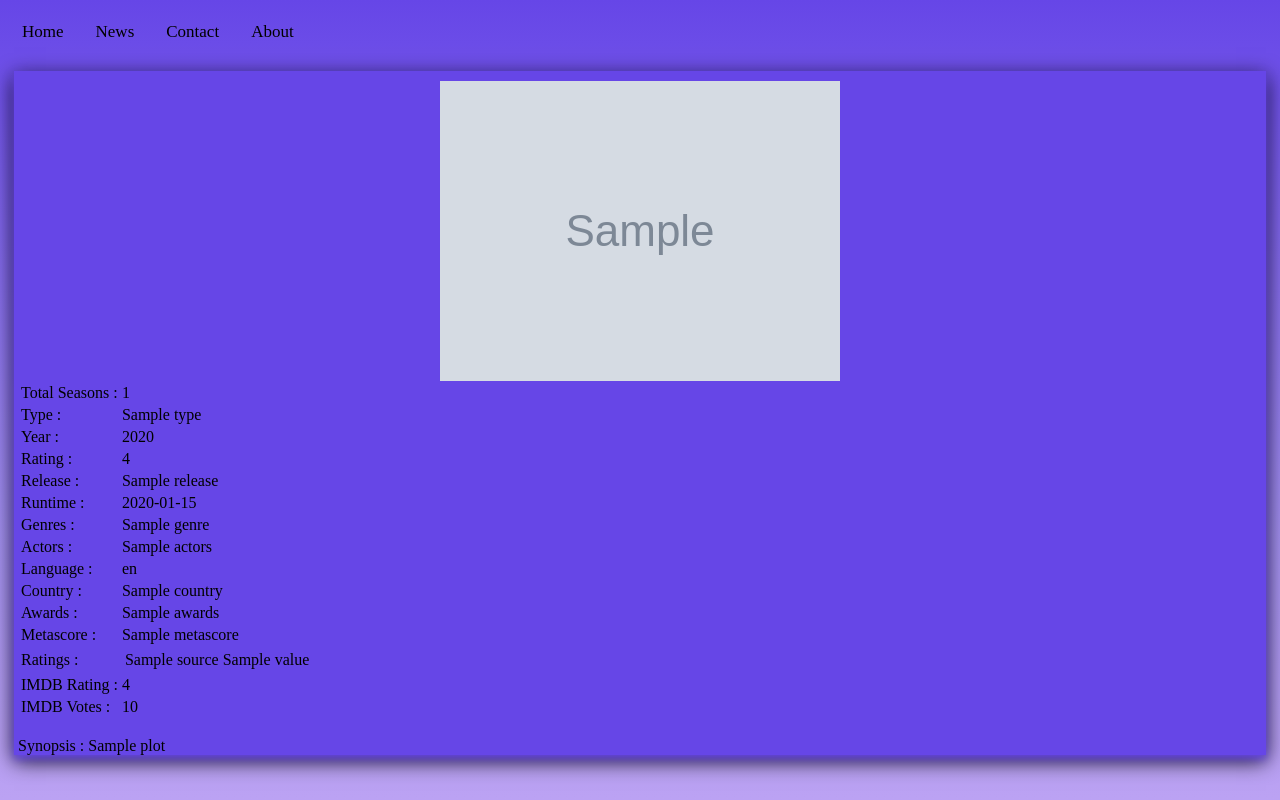
After one commit to hibakhan99/gettouch, a Flask app: template templates/movie_info.html in a window 1280 px wide. The commit adds this page. Run offline with Flask 2, Linux system fonts and the light colour scheme; the template is opened without the code that fills it: most values are stand-ins (such as "Sample title", 1, 10 or a date in 2020); grey boxes marked "Sample" are stand-in pictures; data that the repository does not hold is empty.

Commit message:
Added Movie info route

```diff
--- a/static/style.css
+++ b/static/style.css
@@ -11,13 +11,16 @@ body {
 	color:	snow;
 }
 .goback {
-	float:	left;
+	left:	0;
+	padding:	5px;
 }
 .home {
-	float:	right;
+	right:	0;
+	padding:	5px;
 }
 #goback, #home {
-	display:	block;
+	display:	inline-block;
+	position:	absolute;
 }
 
 /* Nav Bar */
@@ -70,9 +73,9 @@ body {
 .card {
         background-color:       rgba(102,70,231);
         box-shadow:     0 4px 8px 0 rgba(102,70,231), 0 6px 20px rgba(0,0,0,0.9);
-	margin-top:	10px 0 10px 0;
-
-
+	margin-top:	15px;
+	margin-left:	6px;
+	margin-right:	6px;
 }
 
 button {                                                                                                          border:	none;
@@ -140,3 +143,20 @@ button[type="submit"] {
 }
 
 /* End Message Box */
+
+/* Movie info Page */
+
+#info-card {
+	border:	9px;
+	padding-left:	4px;
+	padding-right:	4px;
+	padding-top:	10px;
+}
+
+.title {
+	padding-top:	4px;
+	text-align:	center;
+	display:	none;
+}
+
+/* END MOVIE INFO */
--- /dev/null
+++ b/templates/movie_info.html
@@ -0,0 +1,123 @@
+
+{% extends 'base.html' %}
+
+{% block body %}
+
+{% if 'error' in values %}
+
+<div class="msg-box" id="msg-box">
+
+                <span class="close-msg" onclick="this.parentElement.style.display='none';">&times;</span>
+                <div class="msg-content">{{ values['error'] }}</div>
+</div>
+
+<a id="goback" href="{{ url_for('search_movie') }}"><div class="goback">Go Back</div></a>
+<a od="home" href="{{ url_for('home') }}"><div class="home">Home</div></a>
+
+{% else %}
+
+<div id="info-card" class="card">
+
+	<div class="title">{{ info['Title'] }}</div>
+	<img src="{{ info['Poster'] }}" style="display:block;margin-left:auto;margin-right:auto;"></img>
+	<table>
+		<tr>
+			<td style="white-space:nowrap;">Total Seasons :</td>
+			<td >{{ info['totalSeasons'] }}</td>
+		</tr>
+		<tr>
+			<td style="white-space:nowrap;">Type :</td>
+			<td>{{ info['Type'] }}</td>
+		</tr>
+		<tr>
+			<td style="white-space:nowrap;">Year :</td>
+			<td>{{ info['Year'] }}</td>
+		</tr>
+		<tr>
+			<td style="white-space:nowrap;">Rating :</td>
+			<td>{{ info['Rating'] }}</td>
+		</tr>
+		<tr>
+			<td style="white-space:nowrap;">Release :</td>
+			<td>{{ info['Release'] }}</td>
+		</tr>
+		<tr>
+			<td style="white-space:nowrap;">Runtime :</td>
+			<td>{{ info['Runtime'] }}</td>
+		</tr>
+		<tr>
+			<td style="white-space:nowrap;">Genres :</td>
+			<td>{{ info['Genre'] }}</td>
+		</tr>
+		<tr>
+			<td style="white-space:nowrap;">Actors :</td>
+			<td>{{ info['Actors'] }}</td>
+		</tr>
+		<tr>
+			<td style="white-space:nowrap;">Language :</td>
+			<td>{{ info['Language'] }}</td>
+		</tr>
+		<tr>
+			<td style="white-space:nowrap;">Country :</td>
+			<td>{{ info['Country'] }}</td>
+		</tr>
+		<tr>
+			<td style="white-space:nowrap;">Awards :</td>
+			<td>{{ info['Awards'] }}</td>
+		</tr>
+		<tr>
+			<td style="white-space:nowrap;">Metascore :</td>
+			<td>{{ info['Metascore'] }}</td>
+		</tr>
+		<tr>
+			<td style="white-space:nowrap;">Ratings :</td>
+			<td>
+				<table>
+					{% for i in info['Ratings'] %}
+					<tr>
+						<td style="white-space:nowrap;">{{ i['Source'] }}</td>
+						<td>{{ i['Value'] }}</td>
+					</tr>
+					{% endfor %}
+				</table>
+			</td>
+		</tr>
+		<tr>
+			<td style="white-space:nowrap;">IMDB Rating :</td>
+			<td>{{ info['imdbRating'] }}</td>
+		</tr>
+		<tr>
+			<td style="white-space:nowrap;">IMDB Votes :</td>
+			<td style="white-space:nowrap;">{{ info['imdbVotes'] }}</td>
+		</tr>
+	</table>
+	<br/>
+	<div class="plot">Synopsis : {{ info['Plot'] }}</div>
+
+</div>
+
+{% endif %}
+
+{% endblock %}
+<!--
+Year
+Rated
+Release
+Runtime
+Genre
+Director
+Writor
+Actors
+Plot
+Language
+Country
+Awards
+Poster
+Ratings : [Source Value]
+Metascore
+imdbRating
+imdbVotes
+Type : series
+totalSeasons
+Response
+-->
--- a/templates/movie_search.html
+++ b/templates/movie_search.html
@@ -17,7 +17,7 @@
 
 {% else %}
 
-<div class="card">
+<div id="info-card" class="card">
 <form name="movie_search" action="">
 
         <label for="query" class="text">Movie Name :</label>
```
Also changed, not shown: flaskapp.py (+13 -1 lines), helper/helper.py (+15 -0 lines).
